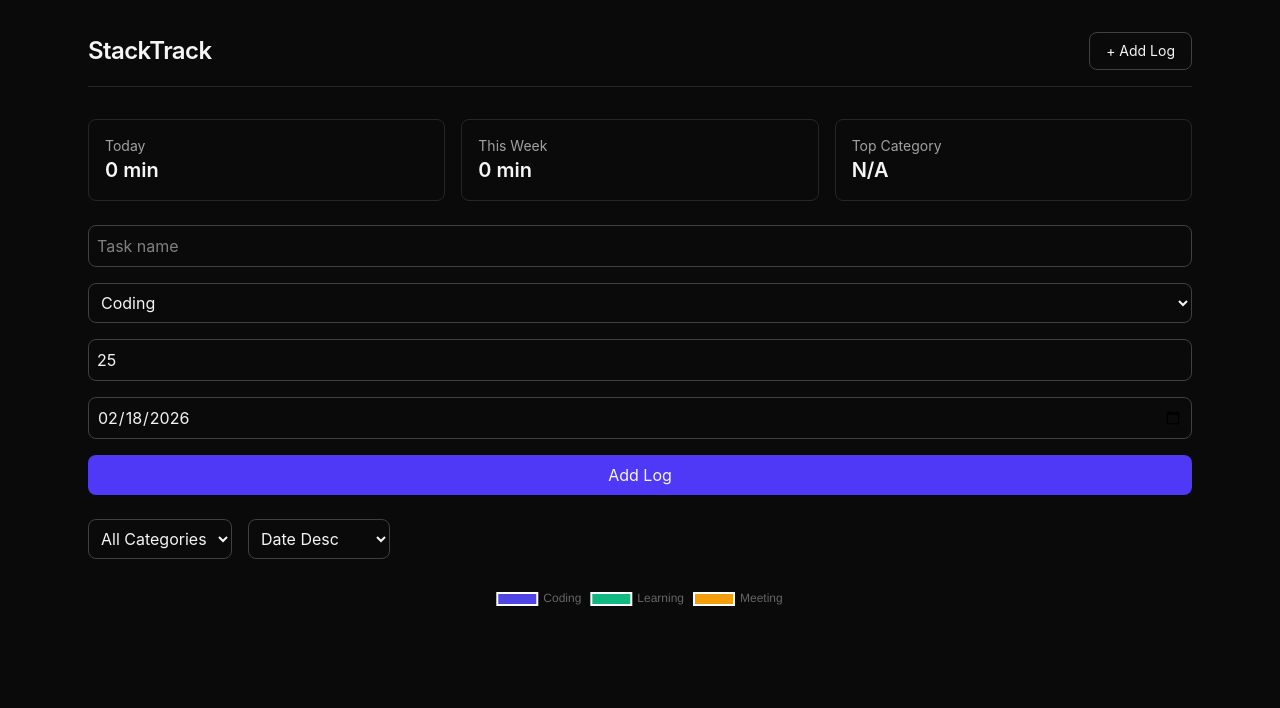
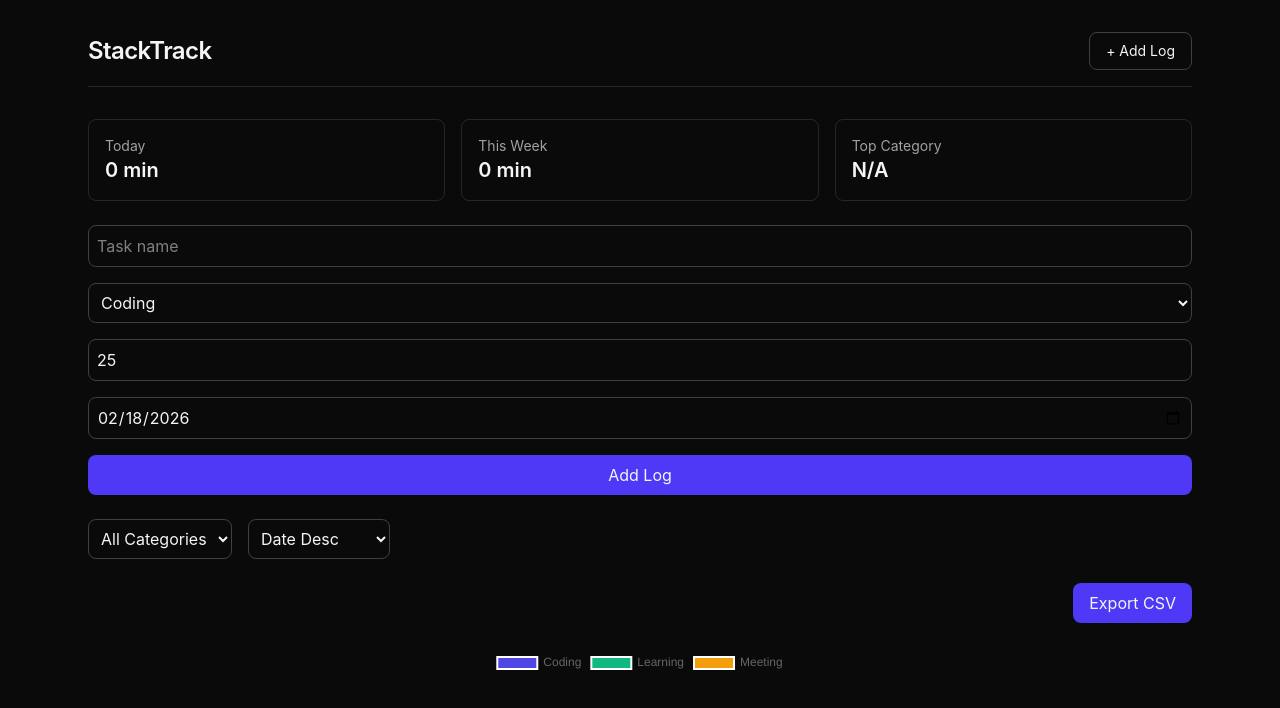
Before and after one commit to peysad/stack-track, a React (Vite) app: page / in a window 1280 px wide. Shown: the top 708 px of the page. Built offline with nearby package versions, Linux system fonts and the light colour scheme.

Commit message:
feat(export): implement client-side CSV export of logs

```diff
--- a/src/components/Dashboard.tsx
+++ b/src/components/Dashboard.tsx
@@ -4,6 +4,7 @@ import LogList from "./LogList";
 import CategoryChart from "./CategoryChart";
 import WeeklyChart from "./WeeklyChart";
 import LogFilter from "./LogFilter";
+import ExportCSV from "./ExportCSV";
 import { useState } from "react";
 import type { Log, Category } from "../types";
 
@@ -45,6 +46,9 @@ export default function Dashboard({
         sortBy={sortBy}
         setSortBy={setSortBy}
       />
+      <div className="flex justify-end">
+        <ExportCSV logs={logs} categories={categories} />
+      </div>
       <CategoryChart logs={logs} categories={categories} />
       <WeeklyChart logs={logs} />
       <LogList
--- /dev/null
+++ b/src/components/ExportCSV.tsx
@@ -0,0 +1,36 @@
+import type { Log, Category } from "../types";
+
+interface Props {
+  logs: Log[];
+  categories: Category[];
+}
+
+export default function ExportCSV({ logs, categories }: Props) {
+  const handleExport = () => {
+    const header = ["Task", "Category", "Minutes", "Date"];
+    const rows = logs.map((l) => [
+      l.task,
+      categories.find((c) => c.id === l.categoryId)?.name || "Unknown",
+      l.minutes,
+      l.date,
+    ]);
+    const csvContent = [header, ...rows].map((e) => e.join(",")).join("\n");
+    const blob = new Blob([csvContent], { type: "text/csv;charset=utf-8;" });
+    const url = URL.createObjectURL(blob);
+    const link = document.createElement("a");
+    link.href = url;
+    link.setAttribute("download", "stacktrack_logs.csv");
+    document.body.appendChild(link);
+    link.click();
+    document.body.removeChild(link);
+  };
+
+  return (
+    <button
+      onClick={handleExport}
+      className="px-4 py-2 bg-indigo-600 rounded-lg hover:bg-indigo-700 transition"
+    >
+      Export CSV
+    </button>
+  );
+}
```
